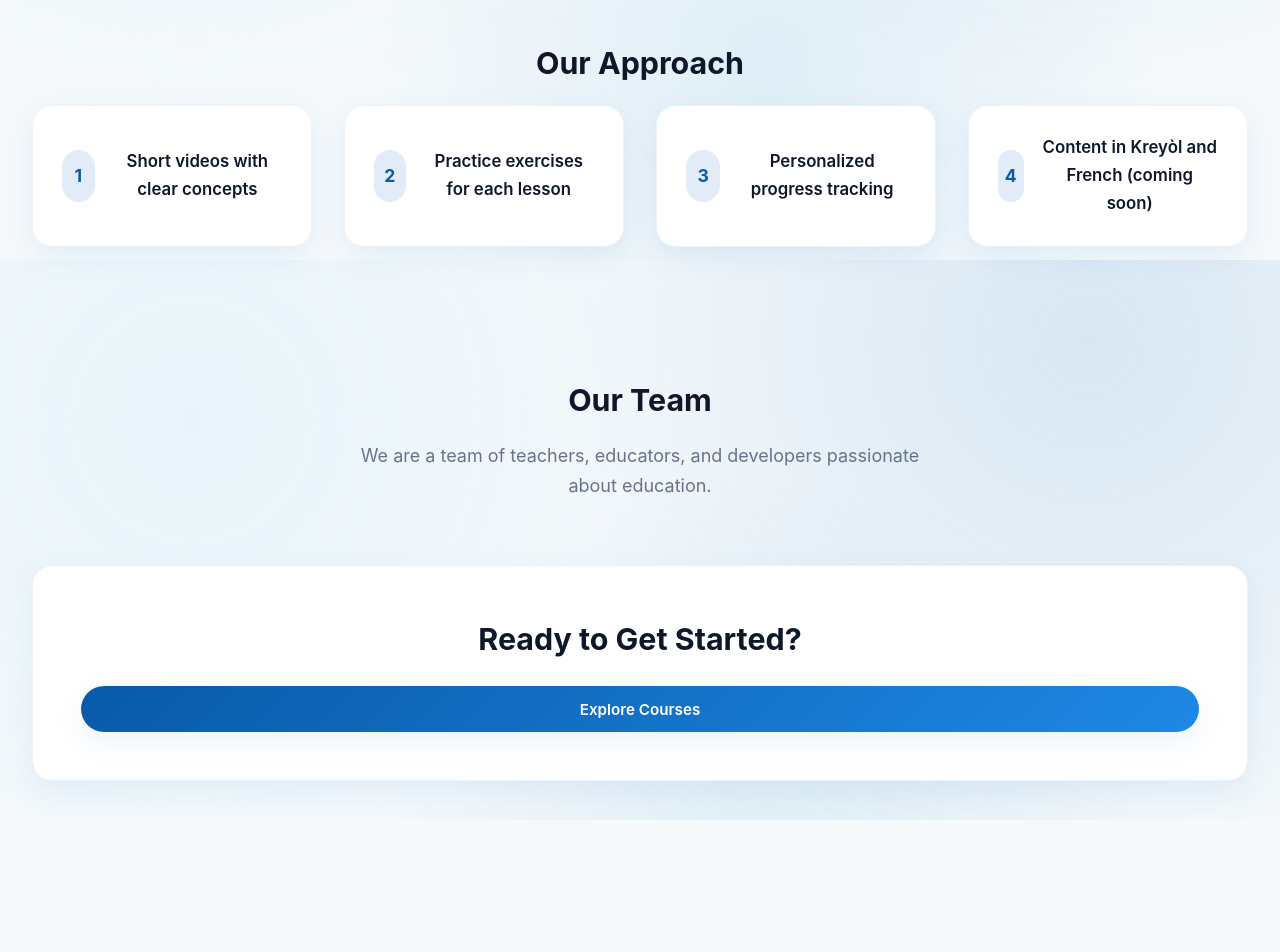
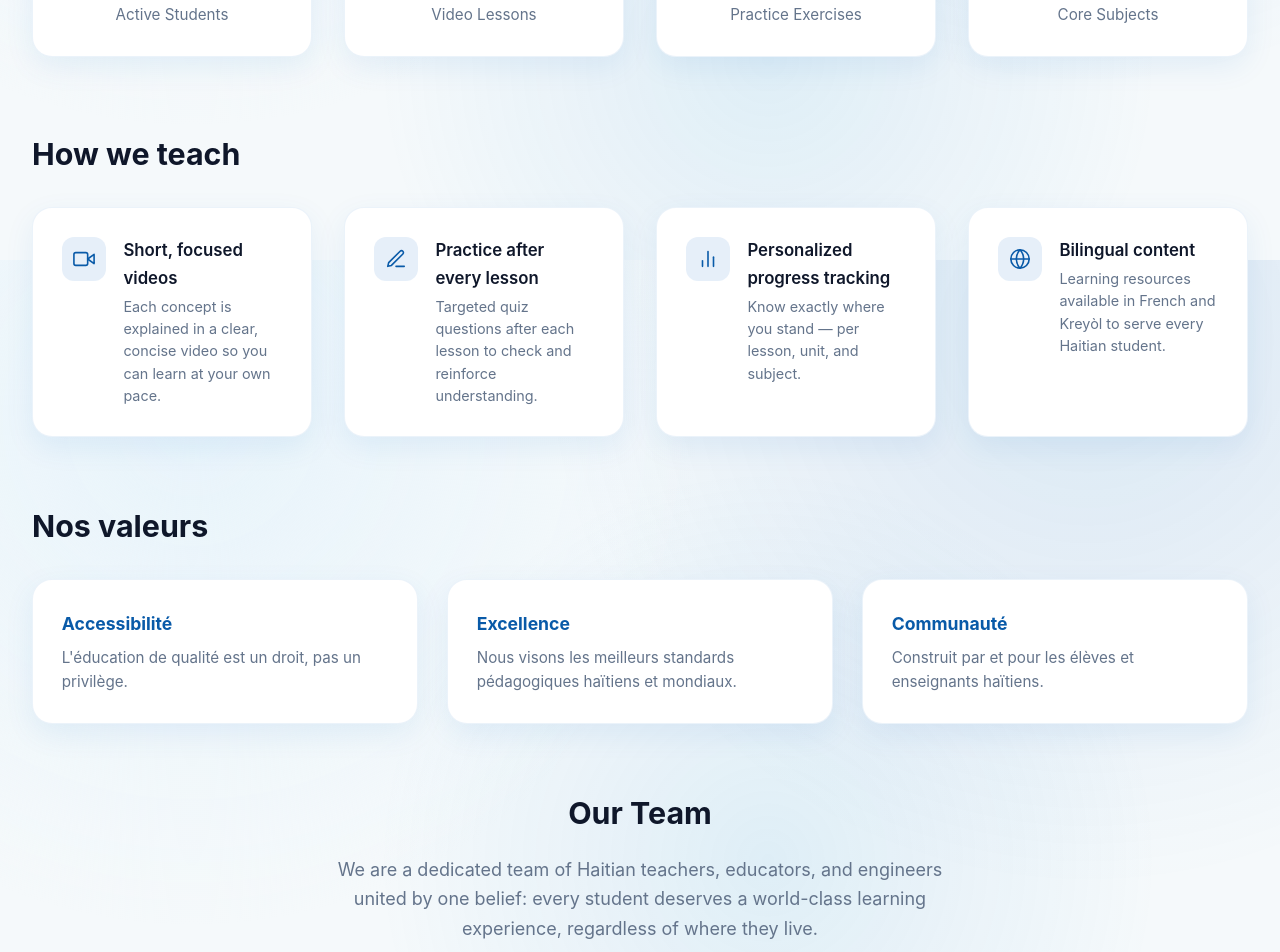
Before and after one commit to edlinitiative/EdLight-Academy, a React app: page /about in a window 1280 px wide. Shown: the part 540-1492 px from the top of the page. Before the commit the page ends 1360 px from the top, so only its background shows below. Built offline with nearby package versions, Linux system fonts and the light colour scheme; no server answers.

Commit message:
UI/UX: SVG exam icons, FR language, skeleton loaders, About page, auth divider

```diff
--- a/src/components/Auth.jsx
+++ b/src/components/Auth.jsx
@@ -159,6 +159,10 @@ export function AuthModal({ onClose }) {
           </button>
         </div>
 
+        <div className="auth-divider">
+          <span className="auth-divider__label">or continue with email</span>
+        </div>
+
         <form onSubmit={handleSubmit}>
           {activeTab === 'signup' && (
             <div className="form-field">
--- a/src/pages/About.jsx
+++ b/src/pages/About.jsx
@@ -1,15 +1,53 @@
 import React from 'react';
 import { useNavigate } from 'react-router-dom';
 
+const APPROACH_ITEMS = [
+  {
+    icon: (
+      <svg width="22" height="22" viewBox="0 0 24 24" fill="none" stroke="currentColor" strokeWidth="1.75" strokeLinecap="round" strokeLinejoin="round" aria-hidden="true">
+        <polygon points="23 7 16 12 23 17 23 7"/><rect x="1" y="5" width="15" height="14" rx="2" ry="2"/>
+      </svg>
+    ),
+    title: 'Short, focused videos',
+    desc: 'Each concept is explained in a clear, concise video so you can learn at your own pace.',
+  },
+  {
+    icon: (
+      <svg width="22" height="22" viewBox="0 0 24 24" fill="none" stroke="currentColor" strokeWidth="1.75" strokeLinecap="round" strokeLinejoin="round" aria-hidden="true">
+        <path d="M12 20h9"/><path d="M16.5 3.5a2.121 2.121 0 0 1 3 3L7 19l-4 1 1-4L16.5 3.5z"/>
+      </svg>
+    ),
+    title: 'Practice after every lesson',
+    desc: 'Targeted quiz questions after each lesson to check and reinforce understanding.',
+  },
+  {
+    icon: (
+      <svg width="22" height="22" viewBox="0 0 24 24" fill="none" stroke="currentColor" strokeWidth="1.75" strokeLinecap="round" strokeLinejoin="round" aria-hidden="true">
+        <line x1="18" y1="20" x2="18" y2="10"/><line x1="12" y1="20" x2="12" y2="4"/><line x1="6" y1="20" x2="6" y2="14"/>
+      </svg>
+    ),
+    title: 'Personalized progress tracking',
+    desc: 'Know exactly where you stand — per lesson, unit, and subject.',
+  },
+  {
+    icon: (
+      <svg width="22" height="22" viewBox="0 0 24 24" fill="none" stroke="currentColor" strokeWidth="1.75" strokeLinecap="round" strokeLinejoin="round" aria-hidden="true">
+        <circle cx="12" cy="12" r="10"/><line x1="2" y1="12" x2="22" y2="12"/><path d="M12 2a15.3 15.3 0 0 1 4 10 15.3 15.3 0 0 1-4 10 15.3 15.3 0 0 1-4-10 15.3 15.3 0 0 1 4-10z"/>
+      </svg>
+    ),
+    title: 'Bilingual content',
+    desc: 'Learning resources available in French and Kreyòl to serve every Haitian student.',
+  },
+];
+
+const VALUES = [
+  { label: 'Accessibilité', desc: "L'éducation de qualité est un droit, pas un privilège." },
+  { label: 'Excellence', desc: 'Nous visons les meilleurs standards pédagogiques haïtiens et mondiaux.' },
+  { label: 'Communauté', desc: 'Construit par et pour les élèves et enseignants haïtiens.' },
+];
+
 export default function About() {
   const navigate = useNavigate();
-
-  const missionPoints = [
-    'Short videos with clear concepts',
-    'Practice exercises for each lesson',
-    'Personalized progress tracking',
-    'Content in Kreyòl and French (coming soon)'
-  ];
 
   const stats = [
     { number: '1,000+', label: 'Active Students' },
@@ -21,14 +59,19 @@ export default function About() {
   return (
     <div className="section">
       <div className="container">
+
+        {/* Hero */}
         <section className="about-hero">
-          <h1 className="about-hero__title">Our Mission</h1>
+          <span className="page-header__eyebrow">Notre mission</span>
+          <h1 className="about-hero__title">Quality education for every Haitian student</h1>
           <p className="about-hero__copy">
-            EdLight is working to make quality education accessible to all Haitian students.
-            We believe that everyone should have access to good education, wherever they are.
+            EdLight is building the infrastructure for accessible, high-quality STEM education
+            in Haiti — structured courses, official exam practice, and real-time progress
+            tracking, all in one place.
           </p>
         </section>
 
+        {/* Stats */}
         <section className="about-stats">
           {stats.map((stat) => (
             <div key={stat.label} className="card text-center">
@@ -38,34 +81,59 @@ export default function About() {
           ))}
         </section>
 
-        <section className="about-team">
-          <h2 className="section__title">Our Approach</h2>
+        {/* Approach */}
+        <section style={{ marginBottom: 'clamp(2.5rem, 6vw, 4rem)' }}>
+          <h2 className="section__title" style={{ marginBottom: '1.75rem' }}>How we teach</h2>
           <div className="about-approach">
-            {missionPoints.map((point, idx) => (
-              <div key={point} className="card about-approach__item">
-                <span className="about-approach__index">{idx + 1}</span>
-                <span className="about-approach__text">{point}</span>
+            {APPROACH_ITEMS.map((item) => (
+              <div key={item.title} className="card about-approach__item">
+                <div className="about-approach__icon">{item.icon}</div>
+                <div>
+                  <div className="about-approach__text">{item.title}</div>
+                  <p style={{ margin: 0, fontSize: '0.9rem', color: 'var(--text-500)', marginTop: '0.2rem', lineHeight: 1.55 }}>{item.desc}</p>
+                </div>
               </div>
             ))}
           </div>
         </section>
 
-        <section className="about-team">
+        {/* Values */}
+        <section style={{ marginBottom: 'clamp(2.5rem, 6vw, 4rem)' }}>
+          <h2 className="section__title" style={{ marginBottom: '1.75rem' }}>Nos valeurs</h2>
+          <div className="about-values">
+            {VALUES.map((v) => (
+              <div key={v.label} className="card about-values__item">
+                <h3 className="about-values__title">{v.label}</h3>
+                <p className="about-values__desc">{v.desc}</p>
+              </div>
+            ))}
+          </div>
+        </section>
+
+        {/* Team */}
+        <section className="about-team" style={{ marginBottom: 'clamp(2.5rem, 6vw, 4rem)' }}>
           <h2 className="section__title">Our Team</h2>
           <p className="text-muted about-team__copy">
-            We are a team of teachers, educators, and developers passionate about education.
+            We are a dedicated team of Haitian teachers, educators, and engineers united
+            by one belief: every student deserves a world-class learning experience,
+            regardless of where they live.
           </p>
         </section>
 
+        {/* CTA */}
         <section className="card about-cta text-center">
-          <h2 className="section__title">Ready to Get Started?</h2>
+          <h2 className="section__title">Prêt à commencer ?</h2>
+          <p className="text-muted" style={{ marginTop: '0.5rem', marginBottom: '1.5rem', fontSize: '1rem' }}>
+            Rejoignez plus de 1 000 élèves qui apprennent avec EdLight Academy.
+          </p>
           <button
             className="button button--primary button--pill"
             onClick={() => navigate('/courses')}
           >
-            Explore Courses
+            Explorer les cours
           </button>
         </section>
+
       </div>
     </div>
   );
--- a/src/pages/Courses.jsx
+++ b/src/pages/Courses.jsx
@@ -23,8 +23,26 @@ export default function Courses() {
   if (isLoading) {
     return (
       <section className="section">
-        <div className="container" style={{ display: 'grid', placeItems: 'center', minHeight: '320px' }}>
-          <div className="loading-spinner" />
+        <div className="container">
+          <div className="page-header" style={{ marginBottom: '2rem' }}>
+            <div>
+              <div className="skeleton" style={{ height: 22, width: 120, borderRadius: 999, marginBottom: '0.75rem' }} />
+              <div className="skeleton" style={{ height: 32, width: '60%', marginBottom: '0.5rem' }} />
+              <div className="skeleton" style={{ height: 16, width: '40%' }} />
+            </div>
+          </div>
+          <div className="grid grid--courses">
+            {Array.from({ length: 6 }).map((_, i) => (
+              <div key={i} className="skeleton-card">
+                <div className="skeleton skeleton-card__badge" />
+                <div className="skeleton skeleton-card__title" />
+                <div className="skeleton skeleton-card__line" />
+                <div className="skeleton skeleton-card__line--short" />
+                <div className="skeleton skeleton-card__bar" />
+                <div className="skeleton skeleton-card__btn" />
+              </div>
+            ))}
+          </div>
         </div>
       </section>
     );
--- a/src/pages/Dashboard.jsx
+++ b/src/pages/Dashboard.jsx
@@ -13,8 +13,35 @@ export default function Dashboard() {
   if (isLoading) {
     return (
       <section className="section">
-        <div className="container" style={{ display: 'grid', placeItems: 'center', minHeight: '320px' }}>
-          <div className="loading-spinner" />
+        <div className="container dashboard-grid">
+          <div className="page-header">
+            <div>
+              <div className="skeleton" style={{ height: 18, width: 100, borderRadius: 999, marginBottom: '0.75rem' }} />
+              <div className="skeleton" style={{ height: 30, width: '55%', marginBottom: '0.5rem' }} />
+              <div className="skeleton" style={{ height: 15, width: '45%' }} />
+            </div>
+          </div>
+          <div className="grid grid--metrics">
+            {Array.from({ length: 3 }).map((_, i) => (
+              <div key={i} className="skeleton-metric">
+                <div className="skeleton skeleton-metric__icon" />
+                <div className="skeleton skeleton-metric__label" />
+                <div className="skeleton skeleton-metric__value" />
+                <div className="skeleton skeleton-metric__cap" />
+              </div>
+            ))}
+          </div>
+          <div className="grid grid--courses">
+            {Array.from({ length: 3 }).map((_, i) => (
+              <div key={i} className="skeleton-card">
+                <div className="skeleton skeleton-card__badge" />
+                <div className="skeleton skeleton-card__title" />
+                <div className="skeleton skeleton-card__line" />
+                <div className="skeleton skeleton-card__bar" />
+                <div className="skeleton skeleton-card__btn" />
+              </div>
+            ))}
+          </div>
         </div>
       </section>
     );
```
Also changed, not shown: src/components/Footer.jsx (+14 -14 lines), src/pages/ExamLanding.jsx (+33 -5 lines), src/index.css.
